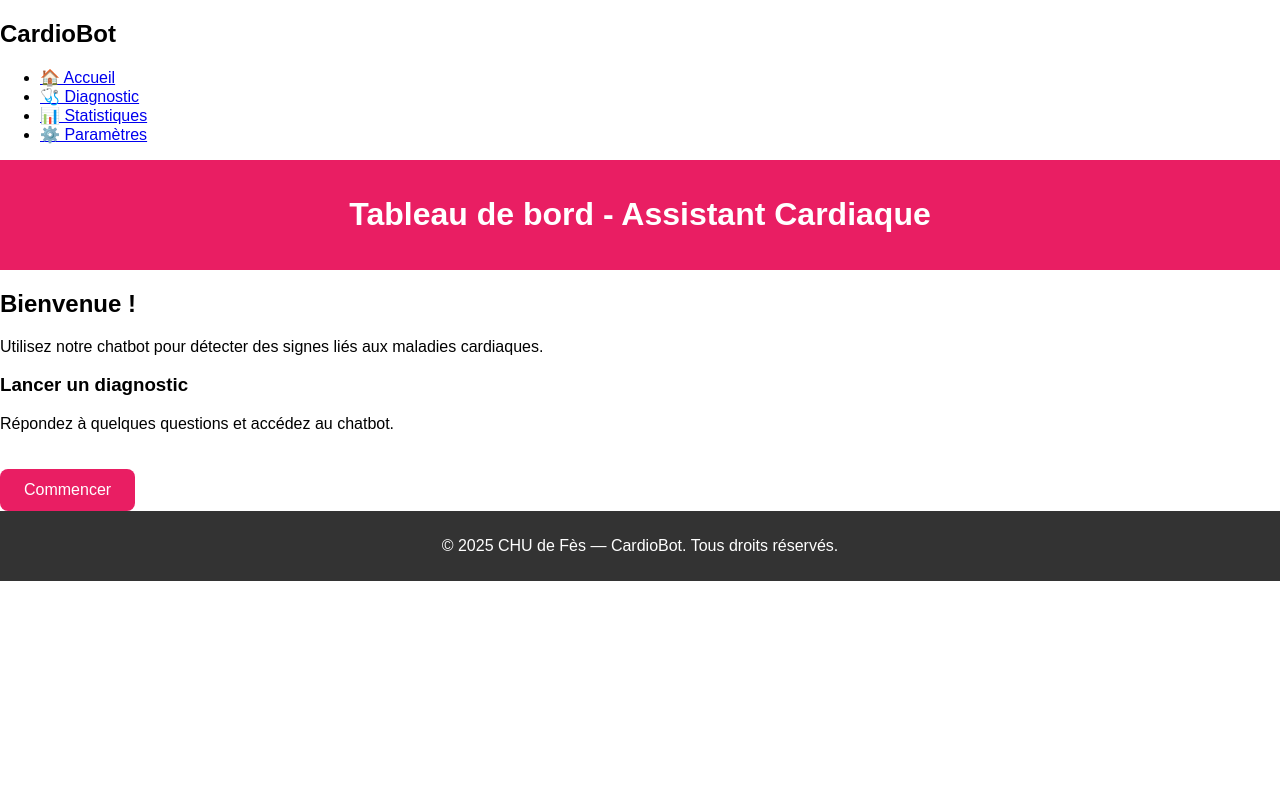
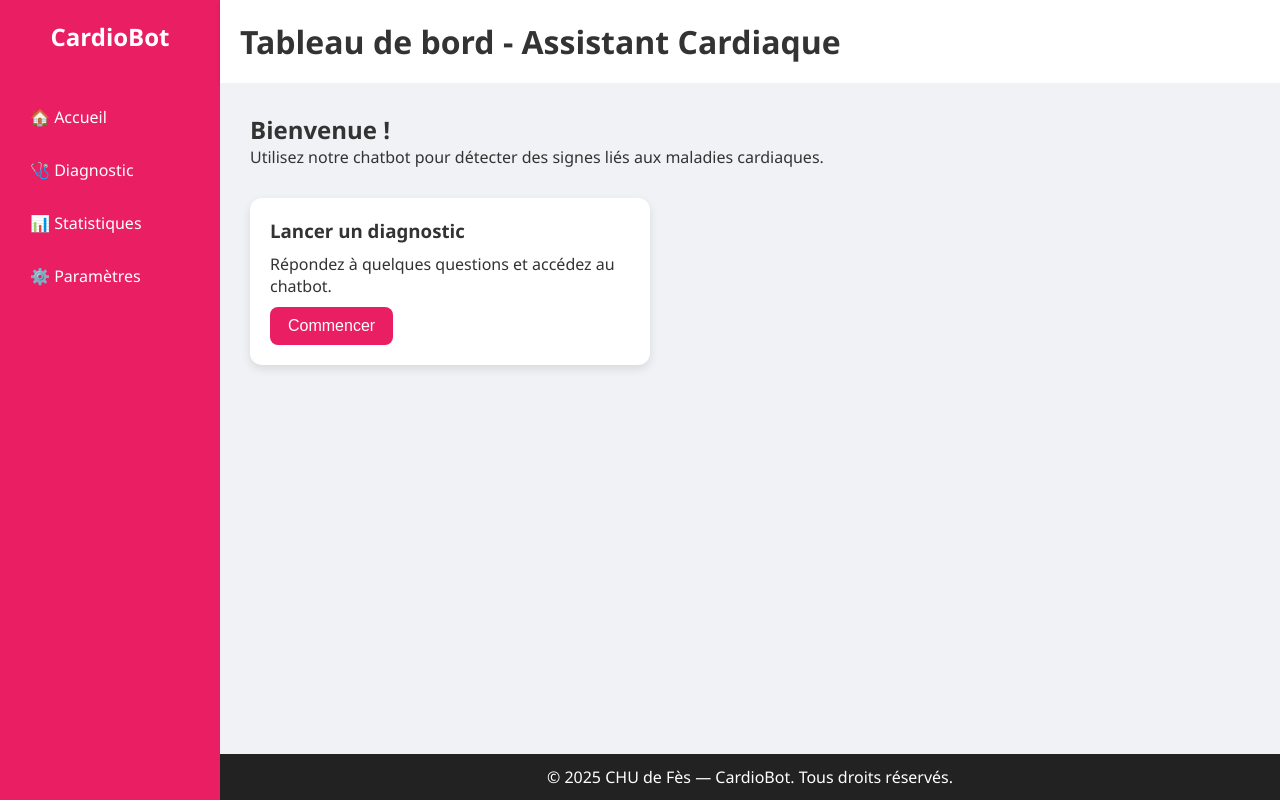
Before and after one commit to Ayahanini/PFA, a Python web app: template templates/dashbord.html in a window 1280 px wide. Run offline with Jinja, Linux system fonts and the light colour scheme; the template is opened without the code that fills it, so the values that code supplies are empty.

Commit message:
Dashbord

```diff
--- a/static/css/styles-dashbord.css
+++ b/static/css/styles-dashbord.css
@@ -1,44 +1,127 @@
-/* Style de base */
-body {
+/* Reset */
+* {
     margin: 0;
-    font-family: Arial, sans-serif;
+    padding: 0;
+    box-sizing: border-box;
+  }
+
+  body {
+    font-family: 'Segoe UI', Tahoma, Geneva, Verdana, sans-serif;
+    background: #f4f7fa;
+    color: #333;
+  }
+
+  /* Container principal */
+  .dashboard-container {
+    display: flex;
+    height: 100vh;
+  }
+
+  /* Sidebar */
+  .sidebar {
+    width: 220px;
+    background-color: #e91e63;
+    color: white;
+    padding: 20px;
     display: flex;
     flex-direction: column;
-    min-height: 100vh;
+    justify-content: start;
+  }
+
+  .sidebar h2 {
+    margin-bottom: 30px;
+    text-align: center;
+  }
+
+  .sidebar nav ul {
+    list-style: none;
+  }
+
+  .sidebar nav ul li {
+    margin: 15px 0;
+  }
+
+  .sidebar nav ul li a {
+    color: white;
+    text-decoration: none;
+    font-weight: 500;
+    display: block;
+    padding: 8px 10px;
+    border-radius: 6px;
+    transition: background 0.3s;
+  }
+
+  .sidebar nav ul li a:hover {
+    background: rgba(255, 255, 255, 0.2);
+  }
+
+  /* Main content */
+  .main-content {
+    flex: 1;
+    display: flex;
+    flex-direction: column;
   }
 
   .toolbar {
-    background-color: #e91e63;
-    color: white;
-    padding: 15px 20px;
-    text-align: center;
+    background-color: #ffffff;
+    padding: 20px;
+    box-shadow: 0 2px 4px rgba(0,0,0,0.1);
   }
 
-  .content {
+  .dashboard {
     flex: 1;
-    padding: 40px;
-    text-align: center;
-    background-color: #f8f8f8;
+    padding: 30px;
+    background-color: #f0f2f5;
   }
 
-  button {
+  .welcome {
+    margin-bottom: 30px;
+  }
+
+  .cards {
+    display: flex;
+    flex-wrap: wrap;
+    gap: 20px;
+  }
+
+  .card {
+    background-color: white;
+    border-radius: 12px;
+    padding: 20px;
+    width: 100%;
+    max-width: 400px;
+    box-shadow: 0 4px 10px rgba(0,0,0,0.1);
+    transition: transform 0.3s ease;
+  }
+
+  .card:hover {
+    transform: translateY(-5px);
+  }
+
+  .card h3 {
+    margin-bottom: 10px;
+  }
+
+  .card button {
+    margin-top: 10px;
     background-color: #e91e63;
     color: white;
     border: none;
-    padding: 12px 24px;
+    padding: 10px 18px;
     font-size: 16px;
+    border-radius: 8px;
     cursor: pointer;
-    border-radius: 8px;
-    margin-top: 20px;
+    transition: background 0.3s;
   }
 
-  button:hover {
+  .card button:hover {
     background-color: #d81b60;
   }
 
+  /* Footer */
   .footer {
-    background-color: #333;
+    background-color: #222;
     color: white;
     text-align: center;
-    padding: 10px;
+    padding: 12px;
   }
```
